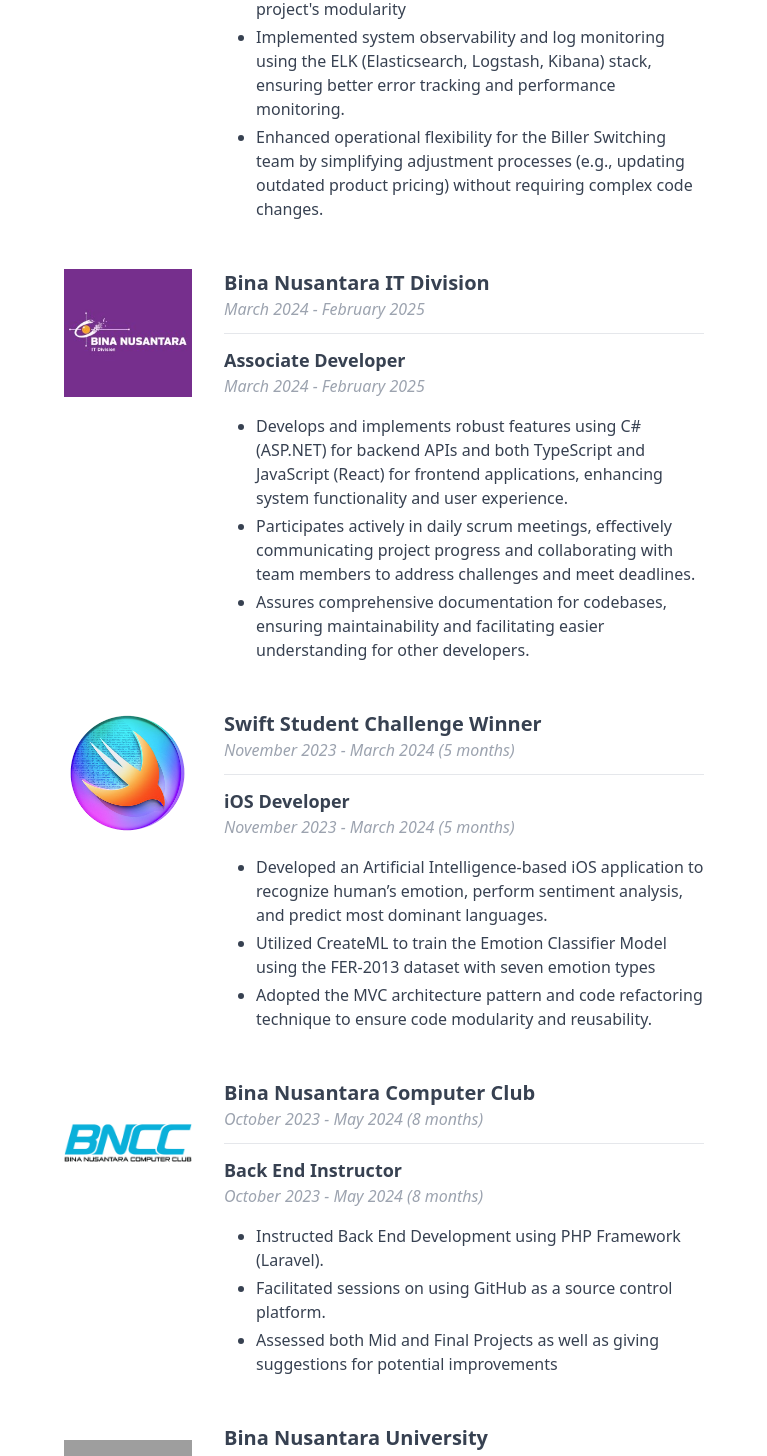
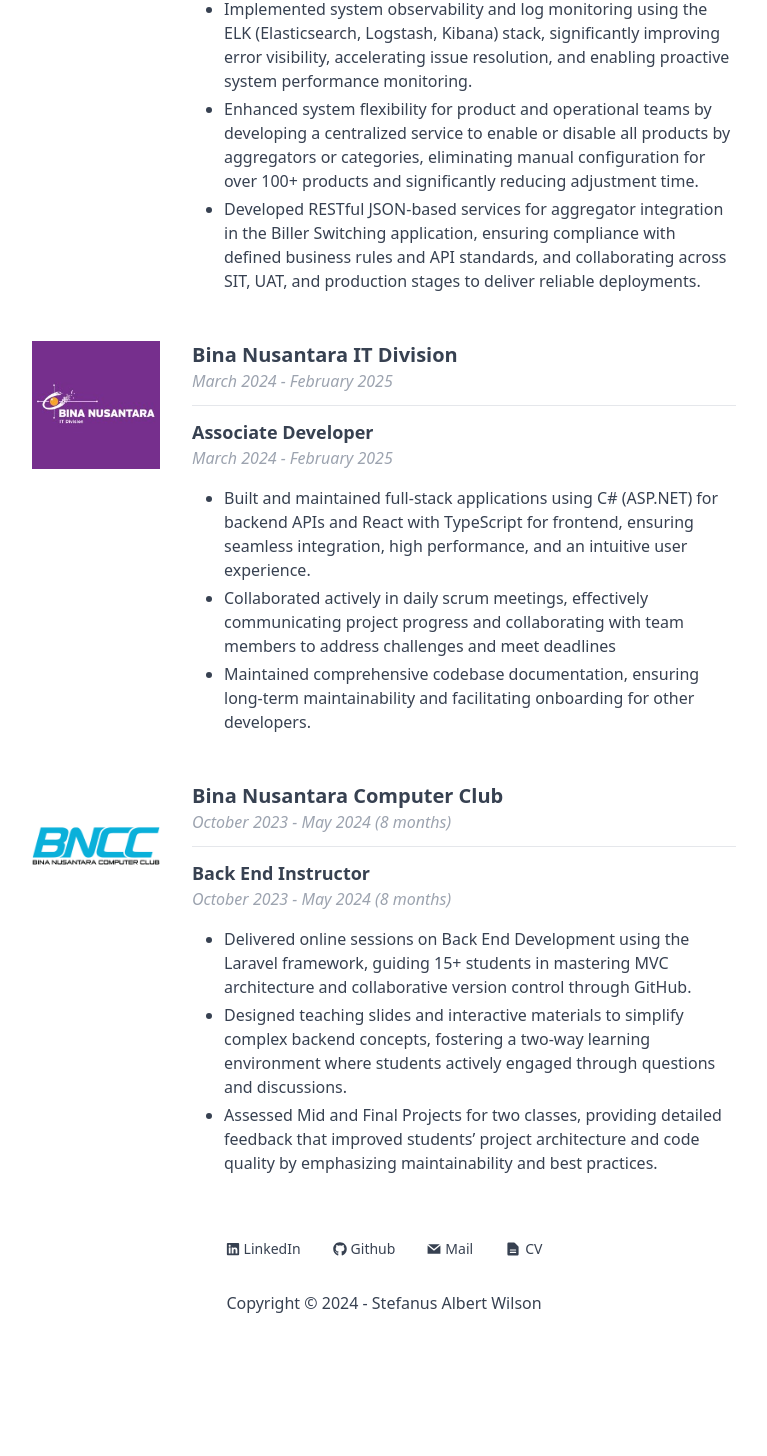
Before and after one commit to abedsully/stefanuswilson.com, a React (Vite) app: page /experience in a window 1280 px wide. Shown: the part 500-1956 px from the top of the page, without its empty margins (256-1023 px from the left). After the commit the page ends 1847 px from the top, so only its background shows below. Built offline with nearby package versions, Linux system fonts and the light colour scheme; grey boxes are pictures that could not be loaded; what tailwindcss-font-inter would draw is missing.

Commit message:
feat: adjust cv link and padding

```diff
--- a/src/components/Navbar.tsx
+++ b/src/components/Navbar.tsx
@@ -14,7 +14,7 @@ const Navbar = () => {
   }, [location.pathname]);
 
   const renderNavLinks = () => (
-    <div className="flex justify-center gap-[2rem] xl:gap-[8rem]">
+    <div className="flex justify-center gap-[2rem] xl:gap-[10rem]">
       {navbarRoutes.map((link) => (
         <a
           key={link.name}
--- a/src/views/about/About.tsx
+++ b/src/views/about/About.tsx
@@ -34,7 +34,7 @@ const About = () => {
         animate={{ opacity: 1, y: 0 }}
         transition={{ duration: 0.5 }}
       >
-        <div className="flex flex-col xl:px-[18rem] gap-[2rem] text-gray-700 font-inter">
+        <div className="flex flex-col xl:px-[16rem] gap-[2rem] text-gray-700 font-inter">
           <Navbar />
 
           <div className="flex justify-center">
--- a/src/views/experience/Experience.tsx
+++ b/src/views/experience/Experience.tsx
@@ -1,8 +1,6 @@
 // Area Import Assets
 import logo_it from "../../assets/it_binus_logo.jpeg";
 import logo_bncc from "../../assets/logo_bncc.jpg";
-import logo_ssc from "../../assets/logo_ssc.png";
-import logo_binus from "../../assets/logo_binus.jpg";
 import logo_hibank from "../../assets/Hibank.svg.png";
 
 // Area Modify Helmet Title
@@ -29,7 +27,7 @@ const Experience = () => {
         transition={{ duration: 0.5 }}
       >
 
-      <div className="flex flex-col xl:px-[18rem] gap-[2rem] text-gray-700 font-inter">
+      <div className="flex flex-col xl:px-[16rem] gap-[2rem] text-gray-700 font-inter">
         <Navbar />
 
         <div className="flex justify-center">
@@ -41,13 +39,13 @@ const Experience = () => {
           link={"https://www.hibank.co.id"}
           companyName={"PT Bank Hibank Indonesia"}
           position={"IT Developer"}
-          duration={"February 2025 - Now"}
+          duration={"February 2025 - Present"}
           responsibilities={[
-            "Revamped Biller Switching application to adopt modern, modular, and scalable architecture, enabling easier system maintenance and future enhancements.",
-            "Developed RESTful API services using Java Spring Boot to support efficient integration between backend systems.",
-            "Built responsive and interactive user interfaces using React with TypeScript, improving component's usability and project's modularity",
-            "Implemented system observability and log monitoring using the ELK (Elasticsearch, Logstash, Kibana) stack, ensuring better error tracking and performance monitoring.",
-            "Enhanced operational flexibility for the Biller Switching team by simplifying adjustment processes (e.g., updating outdated product pricing) without requiring complex code changes.",
+            "Increased data reconciliation efficiency by 50% by revamping the Biller Switching application using Spring Boot to support multi-file uploads eliminating manual daily file handling (reducing backlog processing from up to 40 files to a single batch).",
+            "Enhanced user experience and modularity by rebuilding the frontend with React and TypeScript, resulting in faster load times, fewer UI issues, and easier component maintenance.",
+            "Implemented system observability and log monitoring using the ELK (Elasticsearch, Logstash, Kibana) stack, significantly improving error visibility, accelerating issue resolution, and enabling proactive system performance monitoring.",
+            "Enhanced system flexibility for product and operational teams by developing a centralized service to enable or disable all products by aggregators or categories, eliminating manual configuration for over 100+ products and significantly reducing adjustment time.",
+            "Developed RESTful JSON-based services for aggregator integration in the Biller Switching application, ensuring compliance with defined business rules and API standards, and collaborating across SIT, UAT, and production stages to deliver reliable deployments.",
           ]}
         />
 
@@ -58,24 +56,9 @@ const Experience = () => {
           position={"Associate Developer"}
           duration={"March 2024 - February 2025"}
           responsibilities={[
-            "Develops and implements robust features using C# (ASP.NET) for backend APIs and both TypeScript and JavaScript (React) for frontend applications, enhancing system functionality and user experience.",
-            "Participates actively in daily scrum meetings, effectively communicating project progress and collaborating with team members to address challenges and meet deadlines.",
-            "Assures comprehensive documentation for codebases, ensuring maintainability and facilitating easier understanding for other developers.",
-          ]}
-        />
-
-        <ExperienceComponent
-          logo={logo_ssc}
-          link={
-            "https://www.wwdcscholars.com/s/733897F2-0FE6-4E59-A716-88E5D3DFF5EC/2024"
-          }
-          companyName={"Swift Student Challenge Winner"}
-          position={"iOS Developer"}
-          duration={"November 2023 - March 2024 (5 months)"}
-          responsibilities={[
-            "Developed an Artificial Intelligence-based iOS application to recognize human’s emotion, perform sentiment analysis, and predict most dominant languages.",
-            "Utilized CreateML to train the Emotion Classifier Model using the FER-2013 dataset with seven emotion types",
-            "Adopted the MVC architecture pattern and code refactoring technique to ensure code modularity and reusability.",
+            "Built and maintained full-stack applications using C# (ASP.NET) for backend APIs and React with TypeScript for frontend, ensuring seamless integration, high performance, and an intuitive user experience.",
+            "Collaborated actively in daily scrum meetings, effectively communicating project progress and collaborating with team members to address challenges and meet deadlines",
+            "Maintained comprehensive codebase documentation, ensuring long-term maintainability and facilitating onboarding for other developers.",
           ]}
         />
 
@@ -86,22 +69,9 @@ const Experience = () => {
           position={"Back End Instructor"}
           duration={"October 2023 - May 2024 (8 months)"}
           responsibilities={[
-            "Instructed Back End Development using PHP Framework (Laravel).",
-            "Facilitated sessions on using GitHub as a source control platform.",
-            "Assessed both Mid and Final Projects as well as giving suggestions for potential improvements",
-          ]}
-        />
-
-        <ExperienceComponent
-          logo={logo_binus}
-          link={"https://socs.binus.ac.id/"}
-          companyName={"Bina Nusantara University"}
-          position={"Undergraduate Computer Science Student"}
-          duration={"September 2022 - TBA"}
-          responsibilities={[
-            "Specializing in Intelligent Systems with AI-Related Courses: Deep Learning, Computer Vision, and Natural Language Processing",
-            "Collaborated with other peers to compete in Software Development and Business Case Competition (Gemastik).",
-            "Appointed as Bee Tutor Plus (Innovative programing aiming to improve student s English proficiency through individualized one-on-one instruction)",
+            "Delivered online sessions on Back End Development using the Laravel framework, guiding 15+ students in mastering MVC architecture and collaborative version control through GitHub.",
+            "Designed teaching slides and interactive materials to simplify complex backend concepts, fostering a two-way learning environment where students actively engaged through questions and discussions.",
+            "Assessed Mid and Final Projects for two classes, providing detailed feedback that improved students’ project architecture and code quality by emphasizing maintainability and best practices.",
           ]}
         />
 
--- a/src/views/others/Others.tsx
+++ b/src/views/others/Others.tsx
@@ -17,7 +17,7 @@ const Writings = () => {
         animate={{ opacity: 1, y: 0 }}
         transition={{ duration: 0.5 }}
       >
-        <div className="flex flex-col xl:px-[18rem] gap-[2rem] text-gray-700 font-inter">
+        <div className="flex flex-col xl:px-[16rem] gap-[2rem] text-gray-700 font-inter">
           <Navbar />
 
           <div className="flex justify-center">
--- a/src/views/projects/Project.tsx
+++ b/src/views/projects/Project.tsx
@@ -144,7 +144,7 @@ const Project = () => {
         transition={{ duration: 0.5 }}
       >
 
-      <div className="flex flex-col xl:px-[18rem] gap-[2rem] text-gray-700 font-inter">
+      <div className="flex flex-col xl:px-[16rem] gap-[2rem] text-gray-700 font-inter">
         <Navbar />
 
         <div className="flex justify-center">
```
